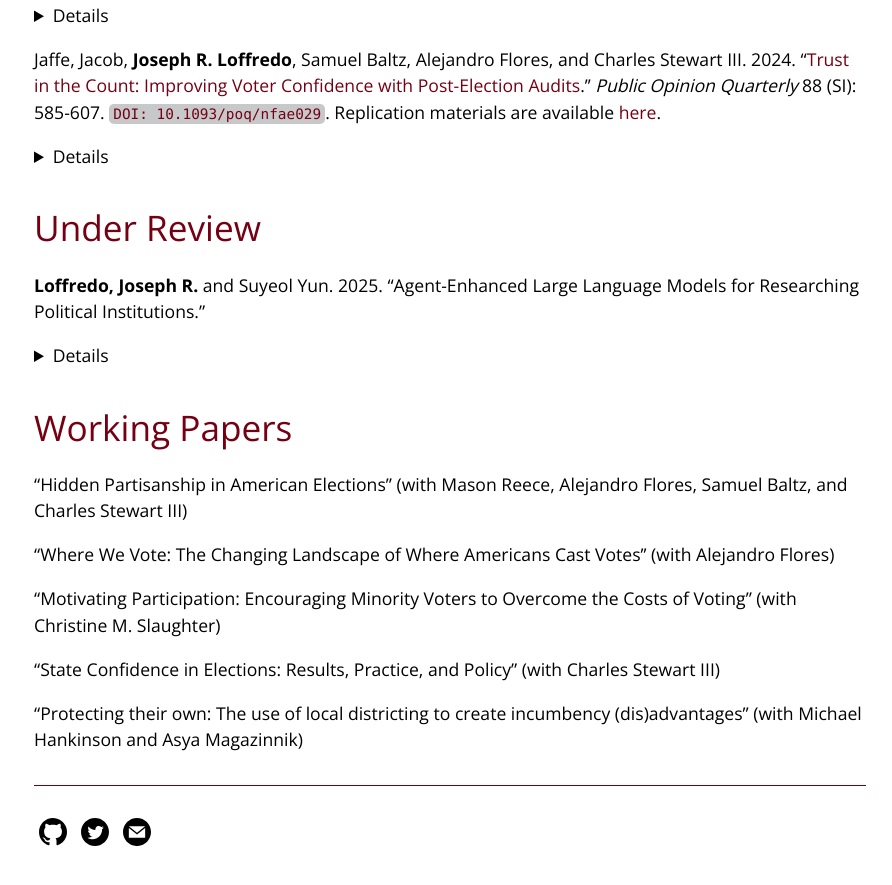
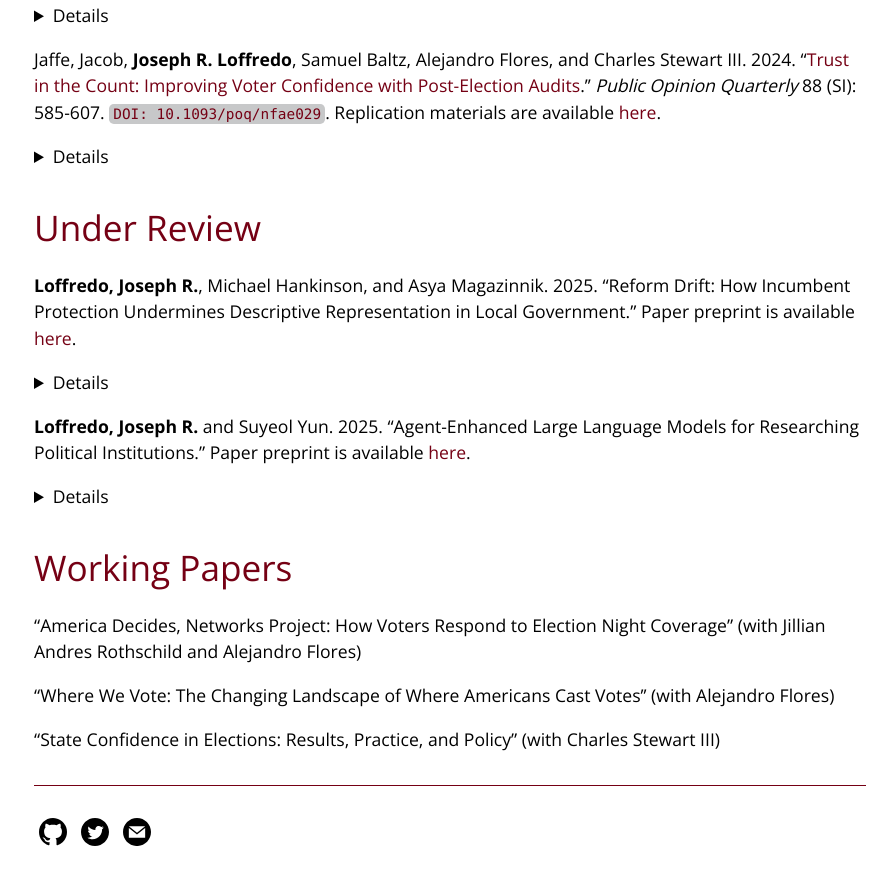
Before and after one commit to jloffredo2/jloffredo2.github.io, a Jekyll site: the page built from research.md, in a window 1280 px wide and 900 px high, scrolled down 592 px. Shown: the top 885 px of the window, without its empty margins (190-1082 px from the left). Built offline with Jekyll 4.4.1, drawn with Linux system fonts in a browser that asks for light colours.

Commit message:
7/30/25 update

```diff
--- a/research.md
+++ b/research.md
@@ -12,15 +12,13 @@ Kuriwaki, Shiro, Mason Reece, Samuel Baltz, Aleksandra Conevska, **Joseph R. Lof
 Jaffe, Jacob, **Joseph R. Loffredo**, Samuel Baltz, Alejandro Flores, and Charles Stewart III. 2024. "[Trust in the Count: Improving Voter Confidence with Post-Election Audits](https://doi.org/10.1093/poq/nfae029).'' *Public Opinion Quarterly* 88 (SI): 585-607. `DOI: 10.1093/poq/nfae029`. Replication materials are available [here](https://osf.io/xdn89/).<details style="cursor: pointer;">**Abstract**: Post-election audits are thought to bolster voter confidence in elections, but it is unclear which aspects of audits drive public trust. Using pre-registered vignette and conjoint survey experiments administered by YouGov on a sample of 2,000 American respondents, we find that how an audit is conducted is more important than what an audit finds. Structural features of audits, like who conducts it and how its results are announced, turn out to be more consequential to voter evaluations of election results than the actual discrepancy found. Moreover, while Democrats and Republicans have increasingly divided views of the state of democracy in the United States, they are similarly receptive to information presented about audits, and largely agree that audits are effective tools for detecting errors in vote counting. Our findings thus reinforce the expectation that audits do increase voter trust and suggest that election administrators can strengthen voter confidence by making audits as transparent as possible. </details>
 
 # Under Review
-**Loffredo, Joseph R.** and Suyeol Yun. 2025. "Agent-Enhanced Large Language Models for Researching Political Institutions."<details style="cursor: pointer;">**Abstract**: The applications of Large Language Models (LLMs) in political science are rapidly expanding. This paper demonstrates how LLMs, when augmented with predefined functions and specialized tools, can serve as dynamic agents capable of streamlining tasks such as data collection, preprocessing, and analysis. Central to this approach is Agentic RAG, which equips LLMs with action-calling capabilities for interaction with external knowledge bases. Beyond information retrieval, LLM agents incorporate modular tools for tasks like document summarization, transcript coding, qualitative variable classification, and statistical modeling, enabling adaptability across diverse research contexts. To demonstrate the potential of this approach, we introduce CongressRA, an LLM agent designed to support scholars studying the U.S. Congress. Through this example, we highlight how LLM agents can reduce the costs of replicating, testing, and extending empirical research using the domain-specific data that drives the study of political institutions. </details>
+**Loffredo, Joseph R.**, Michael Hankinson, and Asya Magazinnik. 2025. "Reform Drift: How Incumbent Protection Undermines Descriptive Representation in Local Government." Paper preprint is available [here](https://papers.ssrn.com/sol3/papers.cfm?abstract_id=5372605). <details style="cursor: pointer;">**Abstract**: Institutional reforms designed to enhance democratic representation often place implementation in the hands of incumbents. We examine how incumbents use this control to protect their interests by leveraging the California Voting Rights Act of 2001, which prompted hundreds of jurisdictions to switch from at-large to district elections to improve minority representation. Using a state-of-the-art redistricting simulation algorithm, we show that adopted council maps overwhelmingly placed incumbents alone in their districts-63\% of cities' plans ranked in the 99th percentile or higher for avoidance of incumbent pairings. This pattern was especially pronounced in smaller, whiter cities with lower turnout and more competitive elections. Crucially, incumbent protection deters challenger entry and reduces Latino electoral success. In Latino-opportunity districts, a lone incumbent decreases the probability of a Latino being elected by 19 percentage points. Our findings show how reforms can be blunted by those empowered to implement them, ultimately reinforcing existing power structures.</details>
+
+**Loffredo, Joseph R.** and Suyeol Yun. 2025. "Agent-Enhanced Large Language Models for Researching Political Institutions." Paper preprint is available [here](https://doi.org/10.48550/arXiv.2503.13524). <details style="cursor: pointer;">**Abstract**: The applications of Large Language Models (LLMs) in political science are rapidly expanding. This paper demonstrates how LLMs, when augmented with predefined functions and specialized tools, can serve as dynamic agents capable of streamlining tasks such as data collection, preprocessing, and analysis. Central to this approach is Agentic RAG, which equips LLMs with action-calling capabilities for interaction with external knowledge bases. Beyond information retrieval, LLM agents incorporate modular tools for tasks like document summarization, transcript coding, qualitative variable classification, and statistical modeling, enabling adaptability across diverse research contexts. To demonstrate the potential of this approach, we introduce CongressRA, an LLM agent designed to support scholars studying the U.S. Congress. Through this example, we highlight how LLM agents can reduce the costs of replicating, testing, and extending empirical research using the domain-specific data that drives the study of political institutions. </details>
 
 # Working Papers
-"Hidden Partisanship in American Elections" (with Mason Reece, Alejandro Flores, Samuel Baltz, and Charles Stewart III)
+"America Decides, Networks Project: How Voters Respond to Election Night Coverage" (with Jillian Andres Rothschild and Alejandro Flores)
 
 "Where We Vote: The Changing Landscape of Where Americans Cast Votes'' (with Alejandro Flores)
 
-"Motivating Participation: Encouraging Minority Voters to Overcome the Costs of Voting" (with Christine M. Slaughter)
-
 "State Confidence in Elections: Results, Practice, and Policy" (with Charles Stewart III)
-
-"Protecting their own: The use of local districting to create incumbency (dis)advantages" (with Michael Hankinson and Asya Magazinnik)
```
Also changed, not shown: 1 other file.
